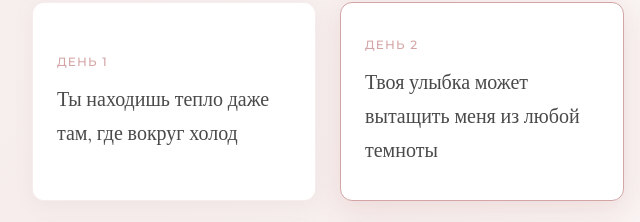
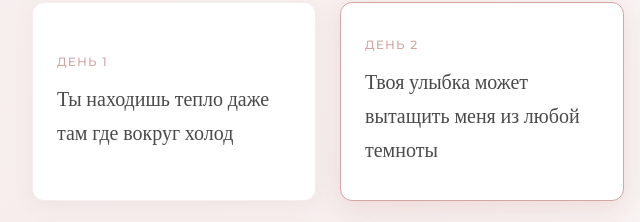
Before and after one commit to Samptake/Sonyamylove, a plain HTML site: page index.html in a window 1280 px wide. Shown: the part 434-656 px from the top of the page, 158-798 px from the left. Drawn offline with nearby package versions, Linux system fonts and the light colour scheme; a web font is replaced by a local one.

Commit message:
Update index.html

```diff
--- a/index.html
+++ b/index.html
@@ -200,59 +200,58 @@
         // ⚙️ НАСТРОЙКА ДАТЫ СТАРТА
         // Укажите дату в формате YYYY-MM-DD.
         // Сейчас стоит вчерашняя дата, чтобы сегодня открылся 2-й билет.
-        // Если оставить '', отсчёт начнётся с момента первого открытия сайта.
         const CONFIG_START_DATE = '2026-05-08';
 
         const reasons = [
-            "Ты находишь тепло даже там, где вокруг холод",
+            "Ты находишь тепло даже там где вокруг холод",
             "Твоя улыбка может вытащить меня из любой темноты",
-            "Ты умеешь быть мягкой, но не позволяешь себя сломать",
-            "Ты чувствуешь моё настроение до того, как я сам его пойму",
-            "Ты не боишься говорить мне правду, даже когда мне больно её слышать",
-            "Ты помнишь мои мелочи, которые я давно забыл",
-            "Твоя забота никогда не бывает громкой, но всегда вовремя",
-            "Ты умеешь прощать, хотя я этого часто не заслуживаю",
-            "Ты находишь силы быть нежной, даже когда мир груб",
-            "Твои слёзы не делают тебя слабой, они делают тебя живой",
-            "Ты умеешь злиться, но не разрушать",
+            "Ты умеешь быть мягкой но не позволяешь себя сломать",
+            "Ты чувствуешь моё настроение до того как я сам его пойму",
+            "Ты не боишься говорить мне правду даже когда мне больно её слышать",
+            "Ты помнишь мои мелочи которые я давно забыл",
+            "Твоя забота никогда не бывает громкой но всегда вовремя",
+            "Ты умеешь прощать хотя я этого часто не заслуживаю",
+            "Ты находишь силы быть нежной даже когда мир груб",
+            "Твои слёзы не делают тебя слабой они делают тебя живой",
+            "Ты умеешь злиться но не разрушать",
             "Твоё присутствие рядом лечит лучше любых слов",
-            "Ты не требуешь от меня быть идеальным, но веришь, что я могу стать лучше",
-            "Ты умеешь быть сильной за двоих, когда я выдыхаюсь",
+            "Ты не требуешь от меня быть идеальным но веришь что я могу стать лучше",
+            "Ты умеешь быть сильной за двоих когда я выдыхаюсь",
             "Твои объятия я чувствую даже через экран",
             "Ты создаёшь уют из ничего",
-            "Ты не боишься быть смешной, и это делает тебя прекрасной",
+            "Ты не боишься быть смешной и это делает тебя прекрасной",
             "Ты умеешь радоваться простым вещам и заражать этим меня",
-            "Твоя ревность говорит о том, как сильно ты любишь, и я это ценю",
-            "Ты помнишь о моих делах, даже когда у самой голова идёт кругом",
-            "Ты не бросаешь меня в ссоре, а остаёшься, чтобы разобраться",
-            "Твои стихи, которые ты стесняешься показывать, на самом деле прекрасны",
-            "Ты умеешь говорить «я устала», и это честно",
-            "Ты не играешь роли, ты просто есть",
+            "Твоя ревность говорит о том как сильно ты любишь и я это ценю",
+            "Ты помнишь о моих делах даже когда у самой голова идёт кругом",
+            "Ты не бросаешь меня в ссоре а остаёшься чтобы разобраться",
+            "Твои стихи которые ты стесняешься показывать на самом деле прекрасны",
+            "Ты умеешь говорить «я устала» и это честно",
+            "Ты не играешь роли ты просто есть",
             "Твои руки пахнут домом",
-            "Ты умеешь молчать так, что я слышу больше, чем в словах",
-            "Ты не обещаешь лишнего, но делаешь больше, чем обещала",
-            "Ты выбираешь меня снова и снова, даже когда я даю повод этого не делать",
-            "Ты умеешь быть разной, и каждый раз ты настоящая",
-            "Твои глаза говорят больше, чем тысячи слов",
-            "Ты умеешь быть опорой, когда у самой шатает земля",
-            "Ты не боишься спросить, что со мной происходит",
-            "Ты умеешь пережидать моё плохое настроение, не обижаясь",
-            "Твоя любовь не громкая, но она огромная",
+            "Ты умеешь молчать так что я слышу больше чем в словах",
+            "Ты не обещаешь лишнего но делаешь больше чем обещала",
+            "Ты выбираешь меня снова и снова даже когда я даю повод этого не делать",
+            "Ты умеешь быть разной и каждый раз ты настоящая",
+            "Твои глаза говорят больше чем тысячи слов",
+            "Ты умеешь быть опорой когда у самой шатает землю",
+            "Ты не боишься спросить что со мной происходит",
+            "Ты умеешь пережидать моё плохое настроение не обижаясь",
+            "Твоя любовь не громкая но она огромная",
             "Ты умеешь радоваться за меня искренне",
-            "Ты не пытаешься меня переделать, но помогаешь расти",
-            "Твои идеи о том, как провести время, всегда лучше моих",
+            "Ты не пытаешься меня переделать но помогаешь расти",
+            "Твои идеи о том как провести время всегда лучше моих",
             "Ты умеешь быть благодарной за мелочи",
-            "Ты не убегаешь, когда тяжело, а остаёшься рядом",
-            "Твоя интуиция на людей работает безотказно, и я рад, что она выбрала меня",
-            "Ты умеешь быть терпеливой, когда я туплю",
-            "Ты делаешь мою жизнь ярче не потому, что что-то делаешь, а потому что ты есть",
-            "Ты умеешь смеяться до слёз, и я люблю этот смех",
-            "Ты не боишься показать, что тебе больно, это делает нас ближе",
-            "Ты умеешь ждать, но не для того чтобы проверять, а потому что веришь",
+            "Ты не убегаешь когда тяжело а остаёшься рядом",
+            "Твоя интуиция на людей работает безотказно и я рад что она выбрала меня",
+            "Ты умеешь быть терпеливой когда я туплю",
+            "Ты делаешь мою жизнь ярче не потому что что-то делаешь а потому что ты есть",
+            "Ты умеешь смеяться до слёз и я люблю этот смех",
+            "Ты не боишься показать что тебе больно это делает нас ближе",
+            "Ты умеешь ждать но не для того чтобы проверять а потому что веришь",
             "Твои вкусы в еде и в жизни всегда интереснее моих",
-            "Ты умеешь принимать извинения, даже когда внутри ещё кипит",
-            "Ты растишь меня незаметно, но каждый день",
-            "Ты умеешь находить красоту в наших обычных буднях",
+            "Ты умеешь принимать извинения даже когда внутри ещё кипит",
+            "Ты растишь меня незаметно но каждый день",
+            "Ты мой дом который всегда со мной даже когда я далеко",
             "Открыть финал"
         ];
 
```
